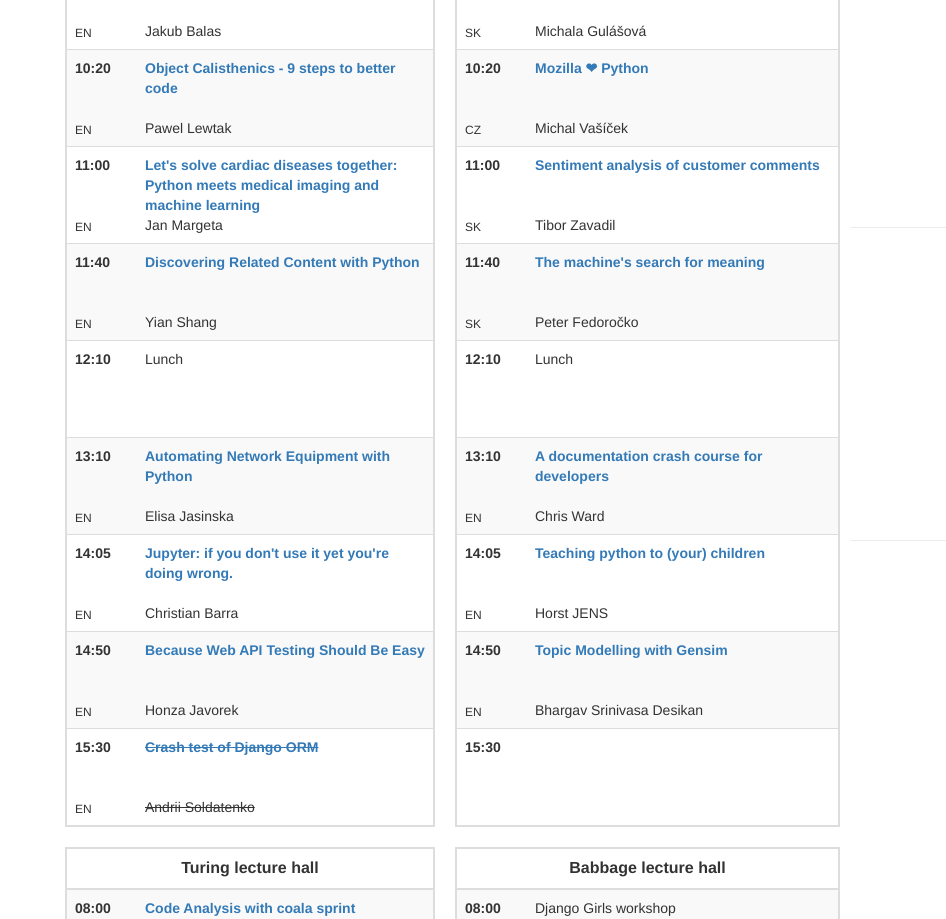
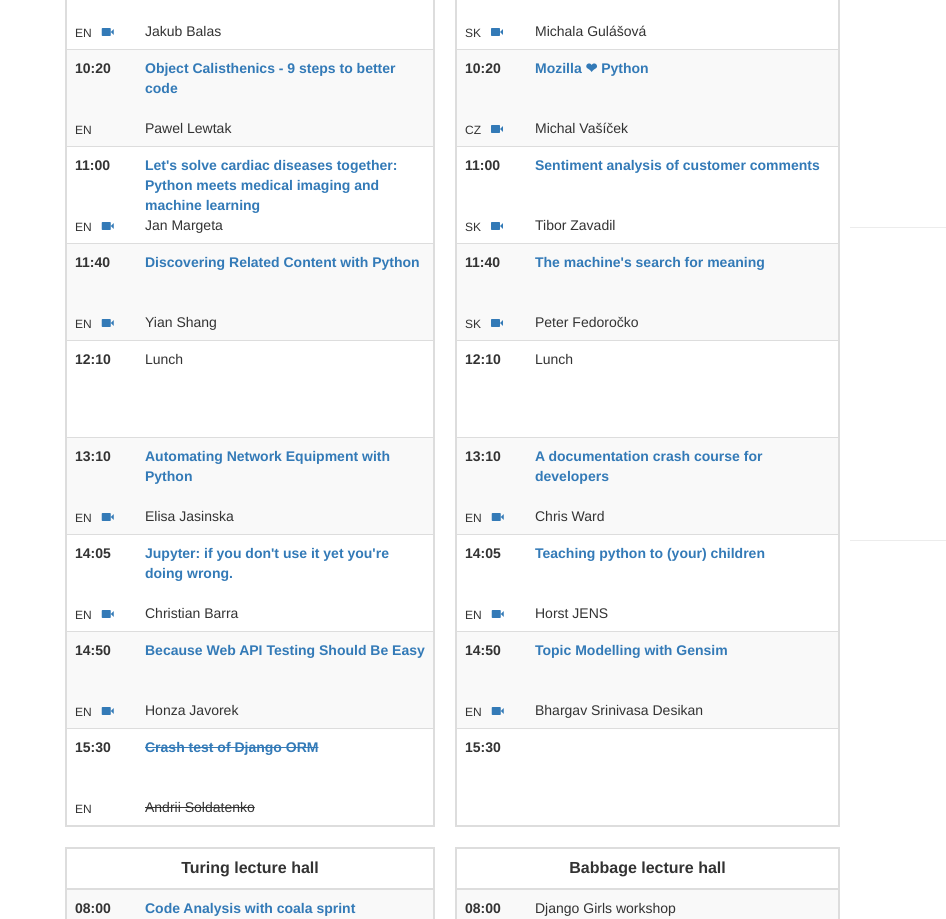
Before and after one commit to pyconsk/2017.pycon.sk, a plain HTML site: page schedule/2017-03-12/index.html in a window 1280 px wide. Shown: the part 520-1439 px from the top of the page, 0-946 px from the left. Drawn offline with nearby package versions, Linux system fonts and the light colour scheme; a script that the page names is missing.

Commit message:
sunday youtube links

```diff
--- a/schedule/2017-03-12/index.html
+++ b/schedule/2017-03-12/index.html
@@ -231,7 +231,8 @@
           <tr class="event">
             <td class="info-meta">
               <div class="time">09:00</div>
-              <div class="lang">EN</div>
+              <div class="lang">EN&nbsp;&nbsp;
+                  <a href="https://www.youtube.com/watch?v=HlOz24cOk58&list=PLeK_HepiMJKLVwUgkJZ8giEQP8Z5lLajZ" target="_blank"><span class="glyphicon glyphicon-facetime-video"></span></a></div>
             </td>
             <td class="info-main" data-toggle="dropdown">
 
@@ -248,7 +249,8 @@ But how to preserve this culture and continue growing? How to incorporate divers
           <tr class="event">
             <td class="info-meta">
               <div class="time">09:40</div>
-              <div class="lang">EN</div>
+              <div class="lang">EN&nbsp;&nbsp;
+                  <a href="https://www.youtube.com/watch?v=CWsUncuI_3s&list=PLeK_HepiMJKLVwUgkJZ8giEQP8Z5lLajZ" target="_blank"><span class="glyphicon glyphicon-facetime-video"></span></a></div>
             </td>
             <td class="info-main" data-toggle="dropdown">
 
@@ -286,7 +288,8 @@ The main goal is to motive our youth to go beyond a simple &quot;Hello World&quo
           <tr class="event">
             <td class="info-meta">
               <div class="time">11:00</div>
-              <div class="lang">EN</div>
+              <div class="lang">EN&nbsp;&nbsp;
+                  <a href="https://www.youtube.com/watch?v=fARVzFy_LUA&list=PLeK_HepiMJKLVwUgkJZ8giEQP8Z5lLajZ&index=44" target="_blank"><span class="glyphicon glyphicon-facetime-video"></span></a></div>
             </td>
             <td class="info-main" data-toggle="dropdown">
 
@@ -306,7 +309,8 @@ I will share with you some our experiences from building prototypes to deploying
           <tr class="event">
             <td class="info-meta">
               <div class="time">11:40</div>
-              <div class="lang">EN</div>
+              <div class="lang">EN&nbsp;&nbsp;
+                  <a href="https://www.youtube.com/watch?v=Ss6KaXjY_IA&list=PLeK_HepiMJKLVwUgkJZ8giEQP8Z5lLajZ" target="_blank"><span class="glyphicon glyphicon-facetime-video"></span></a></div>
             </td>
             <td class="info-main" data-toggle="dropdown">
 
@@ -345,7 +349,8 @@ Python developers who are interested in machine learning and neural networks">Di
           <tr class="event">
             <td class="info-meta">
               <div class="time">13:10</div>
-              <div class="lang">EN</div>
+              <div class="lang">EN&nbsp;&nbsp;
+                  <a href="https://www.youtube.com/watch?v=NsRVwdYbtUs&list=PLeK_HepiMJKLVwUgkJZ8giEQP8Z5lLajZ" target="_blank"><span class="glyphicon glyphicon-facetime-video"></span></a></div>
             </td>
             <td class="info-main" data-toggle="dropdown">
 
@@ -363,7 +368,8 @@ We will walk you though what functionality a typical network library provides an
           <tr class="event">
             <td class="info-meta">
               <div class="time">14:05</div>
-              <div class="lang">EN</div>
+              <div class="lang">EN&nbsp;&nbsp;
+                  <a href="https://www.youtube.com/watch?v=B2PCS_uD2EE&list=PLeK_HepiMJKLVwUgkJZ8giEQP8Z5lLajZ" target="_blank"><span class="glyphicon glyphicon-facetime-video"></span></a></div>
             </td>
             <td class="info-main" data-toggle="dropdown">
 
@@ -384,7 +390,8 @@ The talk will be an introduction, Beginners are welcome !">Jupyter: if you don&#
           <tr class="event">
             <td class="info-meta">
               <div class="time">14:50</div>
-              <div class="lang">EN</div>
+              <div class="lang">EN&nbsp;&nbsp;
+                  <a href="https://www.youtube.com/watch?v=mGUul6NbYw4&list=PLeK_HepiMJKLVwUgkJZ8giEQP8Z5lLajZ" target="_blank"><span class="glyphicon glyphicon-facetime-video"></span></a></div>
             </td>
             <td class="info-main" data-toggle="dropdown">
 
@@ -458,7 +465,8 @@ The talk will be an introduction, Beginners are welcome !">Jupyter: if you don&#
           <tr class="event">
             <td class="info-meta">
               <div class="time">09:40</div>
-              <div class="lang">SK</div>
+              <div class="lang">SK&nbsp;&nbsp;
+                  <a href="https://www.youtube.com/watch?v=KkKOmwk2XIw&list=PLeK_HepiMJKLVwUgkJZ8giEQP8Z5lLajZ" target="_blank"><span class="glyphicon glyphicon-facetime-video"></span></a></div>
             </td>
             <td class="info-main" data-toggle="dropdown">
 
@@ -474,7 +482,8 @@ The talk will be an introduction, Beginners are welcome !">Jupyter: if you don&#
           <tr class="event">
             <td class="info-meta">
               <div class="time">10:20</div>
-              <div class="lang">CZ</div>
+              <div class="lang">CZ&nbsp;&nbsp;
+                  <a href="https://www.youtube.com/watch?v=6LqcNOWAxD8&list=PLeK_HepiMJKLVwUgkJZ8giEQP8Z5lLajZ" target="_blank"><span class="glyphicon glyphicon-facetime-video"></span></a></div>
             </td>
             <td class="info-main" data-toggle="dropdown">
 
@@ -490,7 +499,8 @@ The talk will be an introduction, Beginners are welcome !">Jupyter: if you don&#
           <tr class="event">
             <td class="info-meta">
               <div class="time">11:00</div>
-              <div class="lang">SK</div>
+              <div class="lang">SK&nbsp;&nbsp;
+                  <a href="https://www.youtube.com/watch?v=hTs16hYy8gs&list=PLeK_HepiMJKLVwUgkJZ8giEQP8Z5lLajZ" target="_blank"><span class="glyphicon glyphicon-facetime-video"></span></a></div>
             </td>
             <td class="info-main" data-toggle="dropdown">
 
@@ -506,7 +516,8 @@ The talk will be an introduction, Beginners are welcome !">Jupyter: if you don&#
           <tr class="event">
             <td class="info-meta">
               <div class="time">11:40</div>
-              <div class="lang">SK</div>
+              <div class="lang">SK&nbsp;&nbsp;
+                  <a href="https://www.youtube.com/watch?v=ZP7fFw2UsIw&list=PLeK_HepiMJKLVwUgkJZ8giEQP8Z5lLajZ" target="_blank"><span class="glyphicon glyphicon-facetime-video"></span></a></div>
             </td>
             <td class="info-main" data-toggle="dropdown">
 
@@ -534,7 +545,8 @@ I will also discuss the biggest issues I faced to make it fast, configurable and
           <tr class="event">
             <td class="info-meta">
               <div class="time">13:10</div>
-              <div class="lang">EN</div>
+              <div class="lang">EN&nbsp;&nbsp;
+                  <a href="https://www.youtube.com/watch?v=BxgE8iiZNmk&list=PLeK_HepiMJKLVwUgkJZ8giEQP8Z5lLajZ" target="_blank"><span class="glyphicon glyphicon-facetime-video"></span></a></div>
             </td>
             <td class="info-main" data-toggle="dropdown">
 
@@ -566,7 +578,8 @@ We will cover topics such as:
           <tr class="event">
             <td class="info-meta">
               <div class="time">14:05</div>
-              <div class="lang">EN</div>
+              <div class="lang">EN&nbsp;&nbsp;
+                  <a href="https://www.youtube.com/watch?v=sgyR8jfbW8o&list=PLeK_HepiMJKLVwUgkJZ8giEQP8Z5lLajZ" target="_blank"><span class="glyphicon glyphicon-facetime-video"></span></a></div>
             </td>
             <td class="info-main" data-toggle="dropdown">
 
@@ -583,7 +596,8 @@ In this talk, i give my personal experience of what works (for, me, in regard of
           <tr class="event">
             <td class="info-meta">
               <div class="time">14:50</div>
-              <div class="lang">EN</div>
+              <div class="lang">EN&nbsp;&nbsp;
+                  <a href="https://www.youtube.com/watch?v=KZkLmN1Bzok&list=PLeK_HepiMJKLVwUgkJZ8giEQP8Z5lLajZ" target="_blank"><span class="glyphicon glyphicon-facetime-video"></span></a></div>
             </td>
             <td class="info-main" data-toggle="dropdown">
 
```
